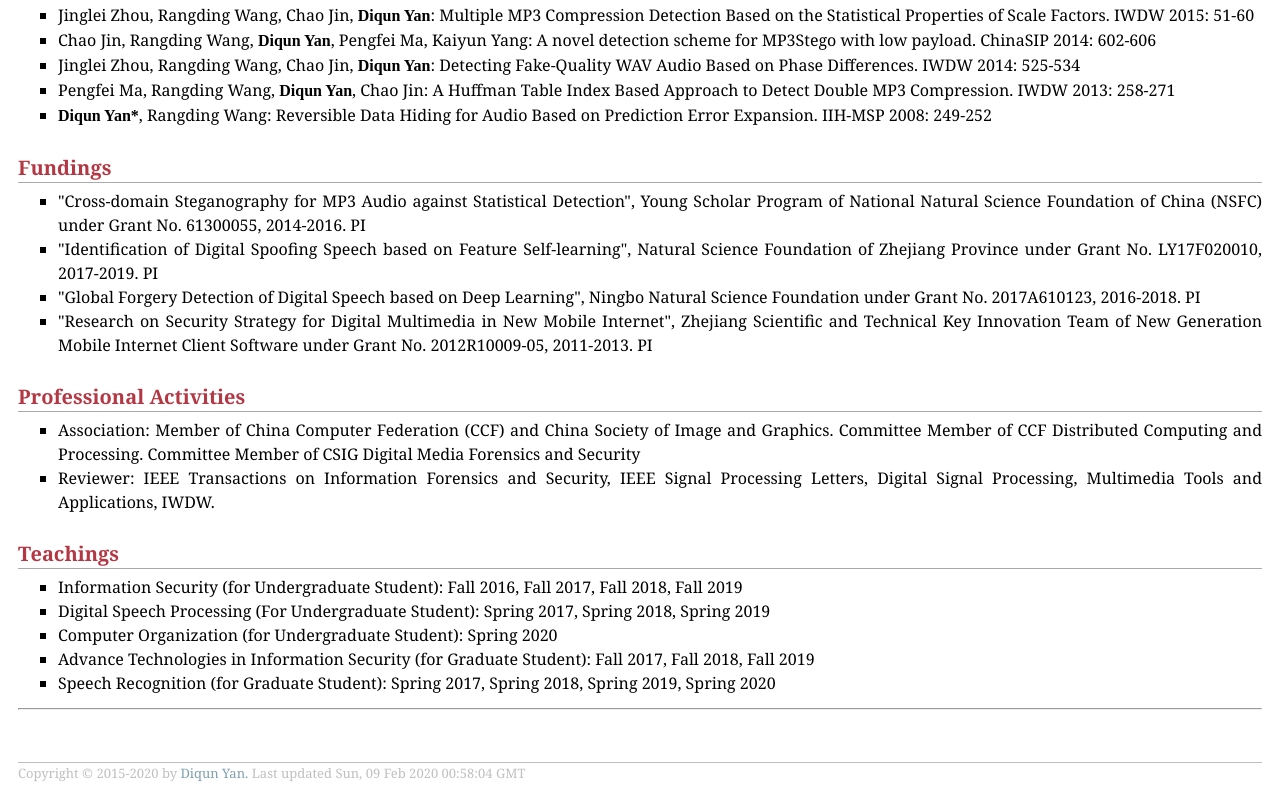
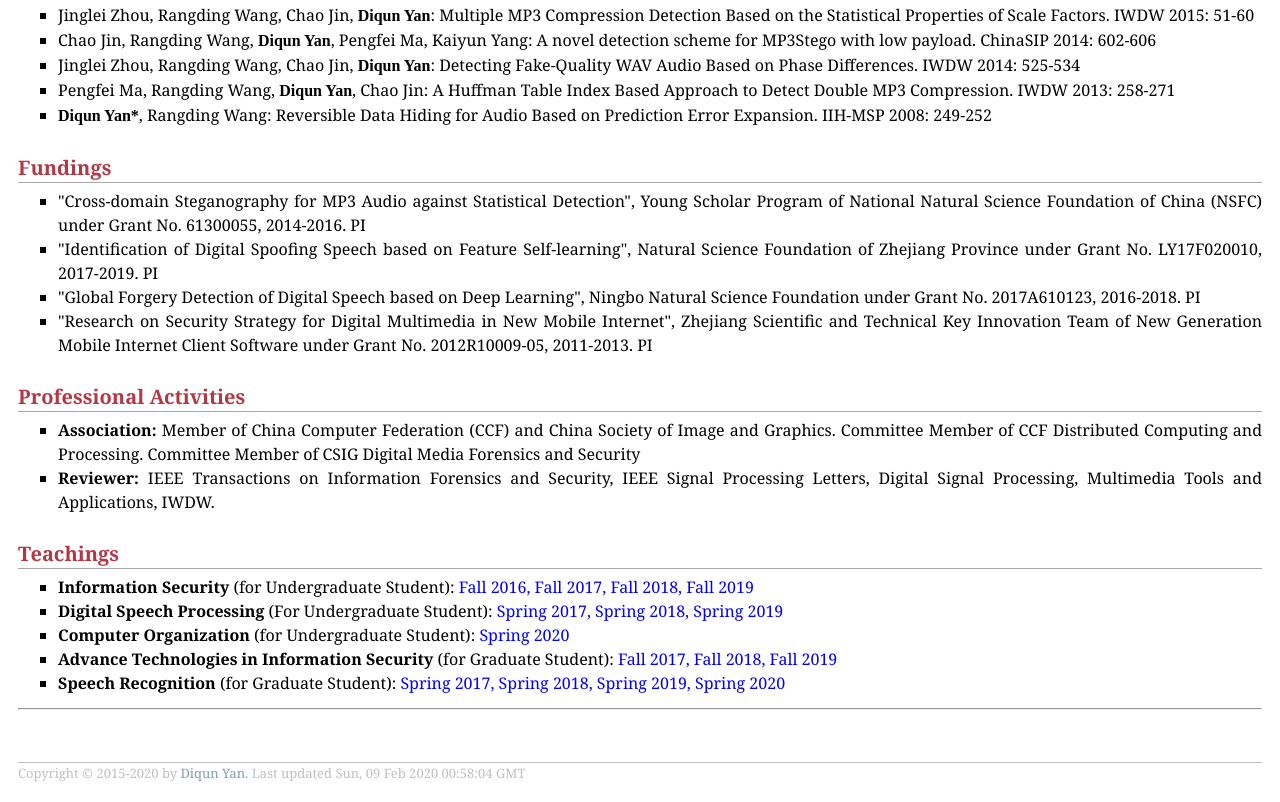
Before and after one commit to yandiqun/yandiqun.github.io, a plain HTML site: page index.html in a window 1280 px wide. Shown: the part 1756-2558 px from the top of the page. Drawn offline with nearby package versions, Linux system fonts and the light colour scheme; some packages are replaced by stand-ins of ours.

Commit message:
Update index.html

```diff
--- a/index.html
+++ b/index.html
@@ -105,16 +105,16 @@
 
                     <h2>Professional Activities</h2>
                     <ul style="text-align: justify" class="list">
-                        <li>Association: Member of China Computer Federation (CCF) and China Society of Image and Graphics. Committee Member of CCF Distributed Computing and Processing. Committee Member of CSIG Digital Media Forensics and Security</li>
-                        <li>Reviewer: IEEE Transactions on Information Forensics and Security, IEEE Signal Processing Letters, Digital Signal Processing, Multimedia Tools and Applications, IWDW.</li>
+                        <li><strong>Association:</strong> Member of China Computer Federation (CCF) and China Society of Image and Graphics. Committee Member of CCF Distributed Computing and Processing. Committee Member of CSIG Digital Media Forensics and Security</li>
+                        <li><strong>Reviewer:</strong> IEEE Transactions on Information Forensics and Security, IEEE Signal Processing Letters, Digital Signal Processing, Multimedia Tools and Applications, IWDW.</li>
                         </ul>
                     <h2>Teachings</h2>
                     <ul style="text-align: justify" class="list">
-                            <li>Information Security (for Undergraduate Student): Fall 2016, Fall 2017, Fall 2018, Fall 2019</li>
-                            <li>Digital Speech Processing (For Undergraduate Student): Spring 2017, Spring 2018, Spring 2019</li>
-                            <li>Computer Organization (for Undergraduate Student): Spring 2020</li>
-                            <li>Advance Technologies in Information Security (for Graduate Student): Fall 2017, Fall 2018, Fall 2019</li>
-                            <li>Speech Recognition (for Graduate Student): Spring 2017, Spring 2018, Spring 2019, Spring 2020</li>
+                            <li><strong>Information Security</strong> (for Undergraduate Student): <font color="blue">Fall 2016, Fall 2017, Fall 2018, Fall 2019</font></li>
+                            <li><strong>Digital Speech Processing</strong> (For Undergraduate Student): <font color="blue">Spring 2017, Spring 2018, Spring 2019</font></li>
+                            <li><strong>Computer Organization</strong> (for Undergraduate Student): <font color="blue">Spring 2020</font></li>
+                            <li><strong>Advance Technologies in Information Security</strong> (for Graduate Student): <font color="blue">Fall 2017, Fall 2018, Fall 2019</font></li>
+                            <li><strong>Speech Recognition</strong> (for Graduate Student): <font color="blue">Spring 2017, Spring 2018, Spring 2019, Spring 2020</font></li>
                     </ul>
                 <hr />
 
```
